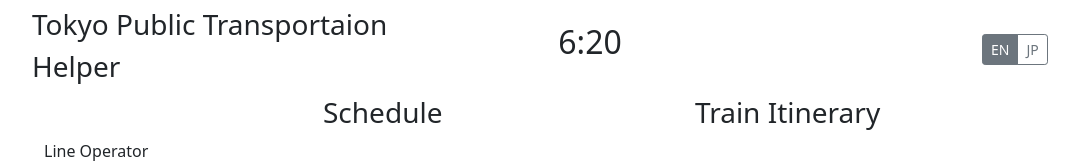
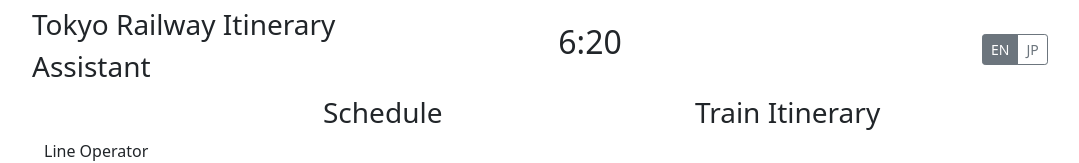
Before and after one commit to felipemfm/itinerary_assistant_react, a React (Create React App) app: page / in a window 1280 px wide. Shown: the top 163 px of the page, without its empty margins (50-1129 px from the left). Built offline with nearby package versions, Linux system fonts and the light colour scheme; no server answers.

Commit message:
New Readme

```diff
--- a/src/App.js
+++ b/src/App.js
@@ -29,9 +29,9 @@ const App = () => {
       <div className="row align-items-center">
         <div className="col-4">
           <h3>
-            {language === "en" ? "Tokyo Public Transportaion" : "東京公共交通"}
+            {language === "en" ? "Tokyo Railway Itinerary" : "東京鉄道経路"}
           </h3>
-          <h3>{language === "en" ? "Helper" : "ヘルパー "}</h3>
+          <h3>{language === "en" ? "Assistant" : "アシスタント "}</h3>
         </div>
         <div className="col-4">
           <p className="text-center fs-2">{time}</p>
--- a/src/components/Train.js
+++ b/src/components/Train.js
@@ -85,7 +85,7 @@ const Train = ({ language, time }) => {
     if (operator !== "") {
       const getLine = async () => {
         const { data } = await axios.get(
-          `https://api-tokyochallenge.odpt.org/api/v4/odpt:Railway?odpt:operator=odpt.Operator:${operator}&acl:consumerKey=${apiKey}`
+          `https://api.odpt.org/api/v4/odpt:Railway?odpt:operator=odpt.Operator:${operator}&acl:consumerKey=${apiKey}`
         );
         // console.log(data);
         setLineList(data);
@@ -98,7 +98,7 @@ const Train = ({ language, time }) => {
     if (line !== "") {
       const getStation = async () => {
         const { data } = await axios.get(
-          `https://api-tokyochallenge.odpt.org/api/v4/datapoints/${line}?acl:consumerKey=${apiKey}`
+          `https://api.odpt.org/api/v4/datapoints/${line}?acl:consumerKey=${apiKey}`
         );
         // console.log(data);
         var ascending = data[0]["odpt:ascendingRailDirection"]
@@ -146,7 +146,7 @@ const Train = ({ language, time }) => {
     var name = station.replace("odpt.Station:", "");
     const getStationTimeTable = async () => {
       const { data } = await axios.get(
-        `https://api-tokyochallenge.odpt.org/api/v4/datapoints/odpt.StationTimetable:${name}.${direction}.${day}?acl:consumerKey=${apiKey}`
+        `https://api.odpt.org/api/v4/datapoints/odpt.StationTimetable:${name}.${direction}.${day}?acl:consumerKey=${apiKey}`
       );
       if (data.length > 0) {
         setStationTimeTable(data[0]["odpt:stationTimetableObject"]);
@@ -160,7 +160,7 @@ const Train = ({ language, time }) => {
     const getTrainTimeTable = async () => {
       const { data } = await axios
         .get(
-          `https://api-tokyochallenge.odpt.org/api/v4/datapoints/odpt.TrainTimetable:${name}.${trainNumber}.${day}?acl:consumerKey=${apiKey}`
+          `https://api.odpt.org/api/v4/datapoints/odpt.TrainTimetable:${name}.${trainNumber}.${day}?acl:consumerKey=${apiKey}`
         )
         .catch((error) => console.log(error));
       // console.log(data);
```
Also changed, not shown: 1 other file (tests, documents, lock files or other folders).
